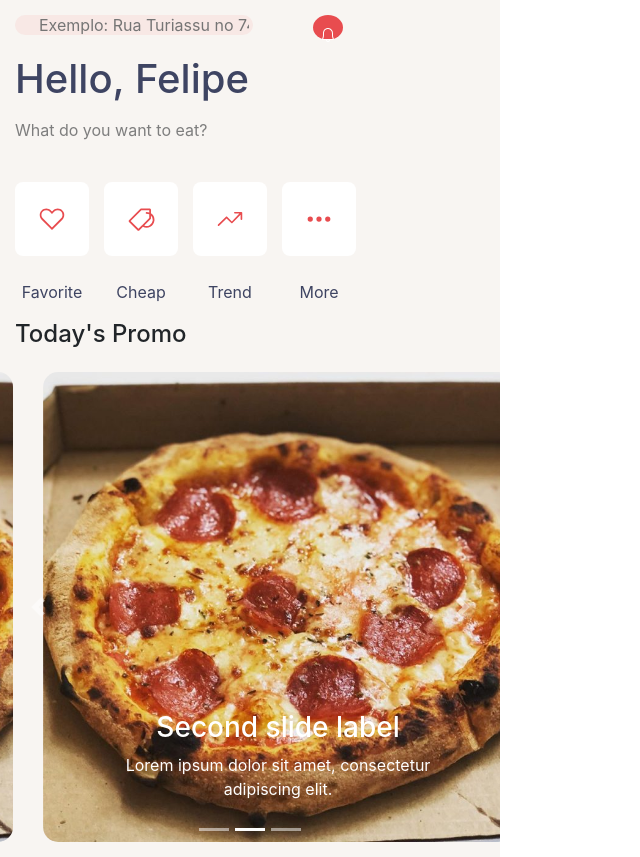
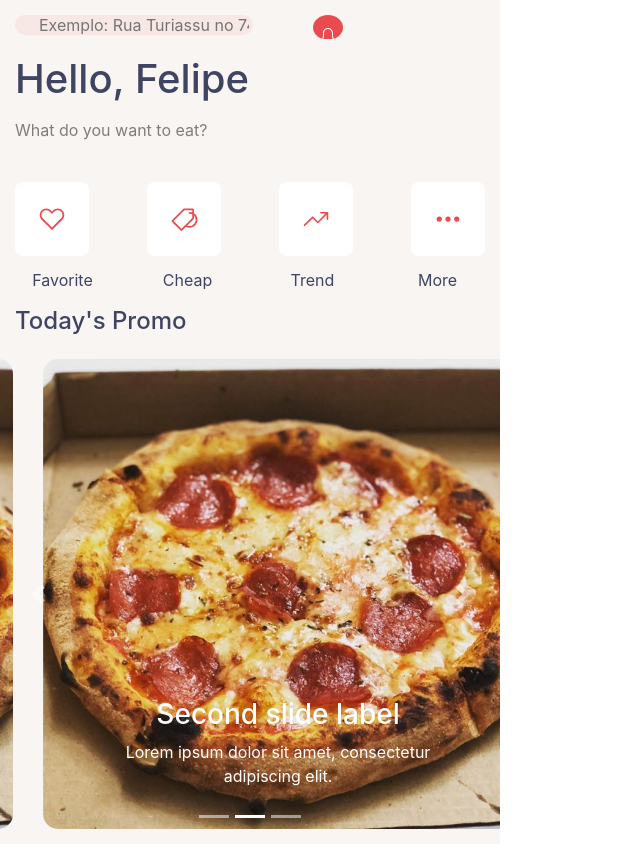
Before and after one commit to Gusm4n/fooderApp, a React (Create React App) app in the folder fooderapp/: page / in a window 1280 px wide. Shown: the whole page, without its empty margins (0-640 px from the left). Built offline with nearby package versions, Linux system fonts and the light colour scheme.

Commit message:
Atualização de Media queries

```diff
--- a/fooderapp/src/components/CarouselFood/CarouselFood.css
+++ b/fooderapp/src/components/CarouselFood/CarouselFood.css
@@ -7,4 +7,6 @@ img {
 
 h4 {
     margin-left: 15px;
+    padding-top: 15px;
+    color: #3E4462;
 }
--- a/fooderapp/src/components/PreferenceMenu/PreferenceMenu.css
+++ b/fooderapp/src/components/PreferenceMenu/PreferenceMenu.css
@@ -6,12 +6,12 @@
 
 
 .PreferenceMenu ul {
+    width: calc(100% - 30px);
+    margin: 0 auto;
     display: flex;
     flex-wrap: wrap;
     padding: 0;
-    margin-left: 15px;
-
-
+    justify-content: space-between;
     list-style: none;
 }
 
@@ -21,10 +21,6 @@
     align-items: center;
     font-size: 28px;
     color: #E84C4F;
-}
-
-.PreferenceMenu li + li {
-    margin-left: 15px;
 }
 
 /* Card branco */
@@ -51,3 +47,57 @@
     text-align: center;
     color: #3E4462;
 }
+
+/* Media Query */
+
+@media (max-width: 320px) {
+    .PreferenceMenu ul {
+        width: calc(100% - 25px);
+        margin: 0 auto;
+        display: flex;
+        flex-wrap: wrap;
+        padding: 0;
+        justify-content: space-between;
+        list-style: none;
+    }
+
+    .PreferenceMenu li {
+        margin-top: 12px;
+        justify-content: center;
+        align-items: center;
+        font-size: 24px;
+        color: #E84C4F;
+    }
+
+    .WhiteCard {
+        display: flex;
+        width: 60px;
+        height: 60px;
+        background-color: white;
+        border-radius: 8px;
+        margin-bottom: 12px;
+    }
+
+    .CardNames p {
+        justify-content: space-between;
+        margin: 0 auto;
+
+        font-size: 14px;
+        color: #3E4462;
+    }
+
+}
+
+@media (min-width: 425px) {
+    .CardNames p {
+        justify-content: space-between;
+        margin: 0 auto;
+
+        font-size: 16px;
+        color: #3E4462;
+    }
+
+    .WhiteCard {
+        margin-bottom: 12px;
+    }
+}
```
